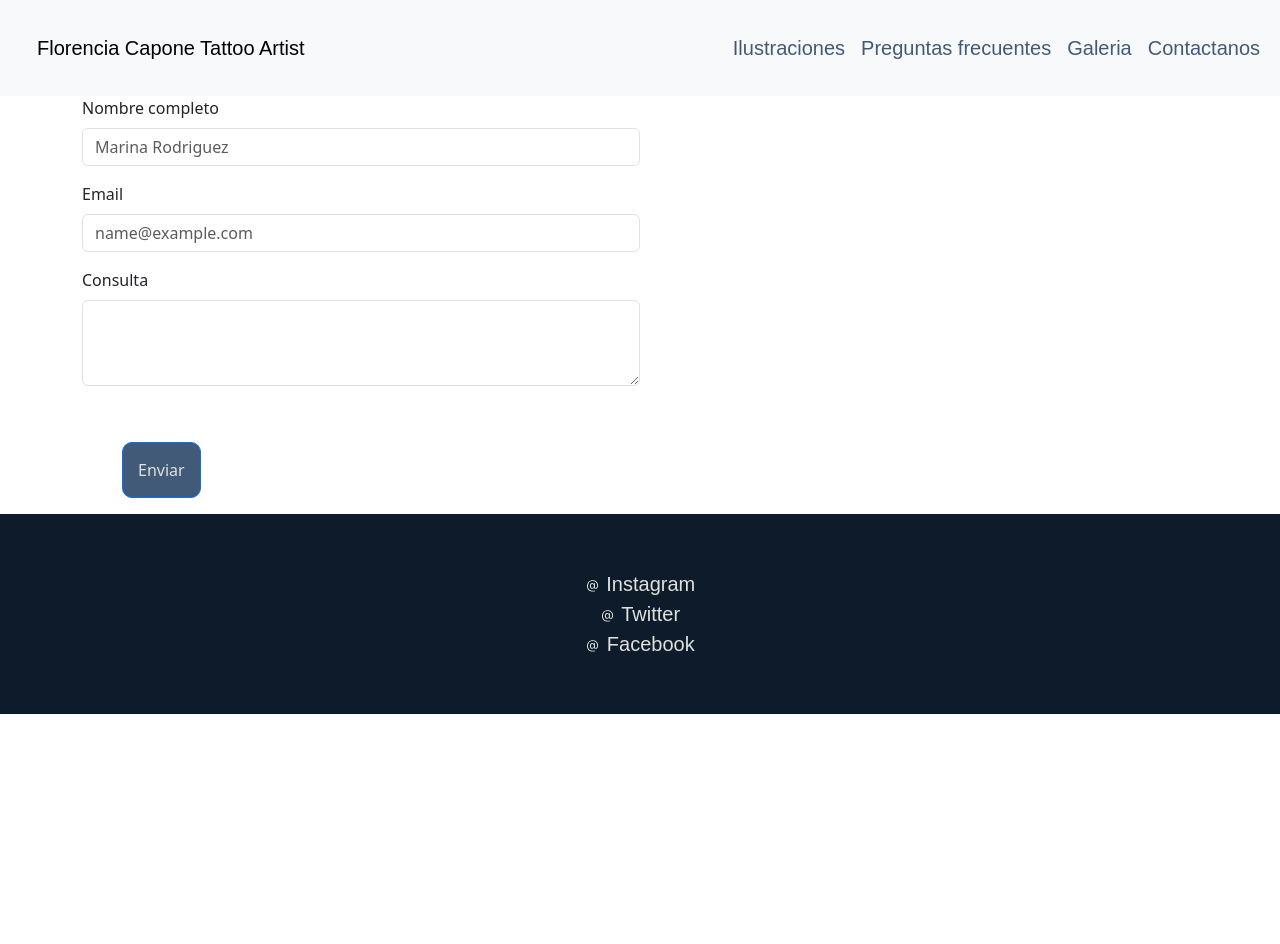
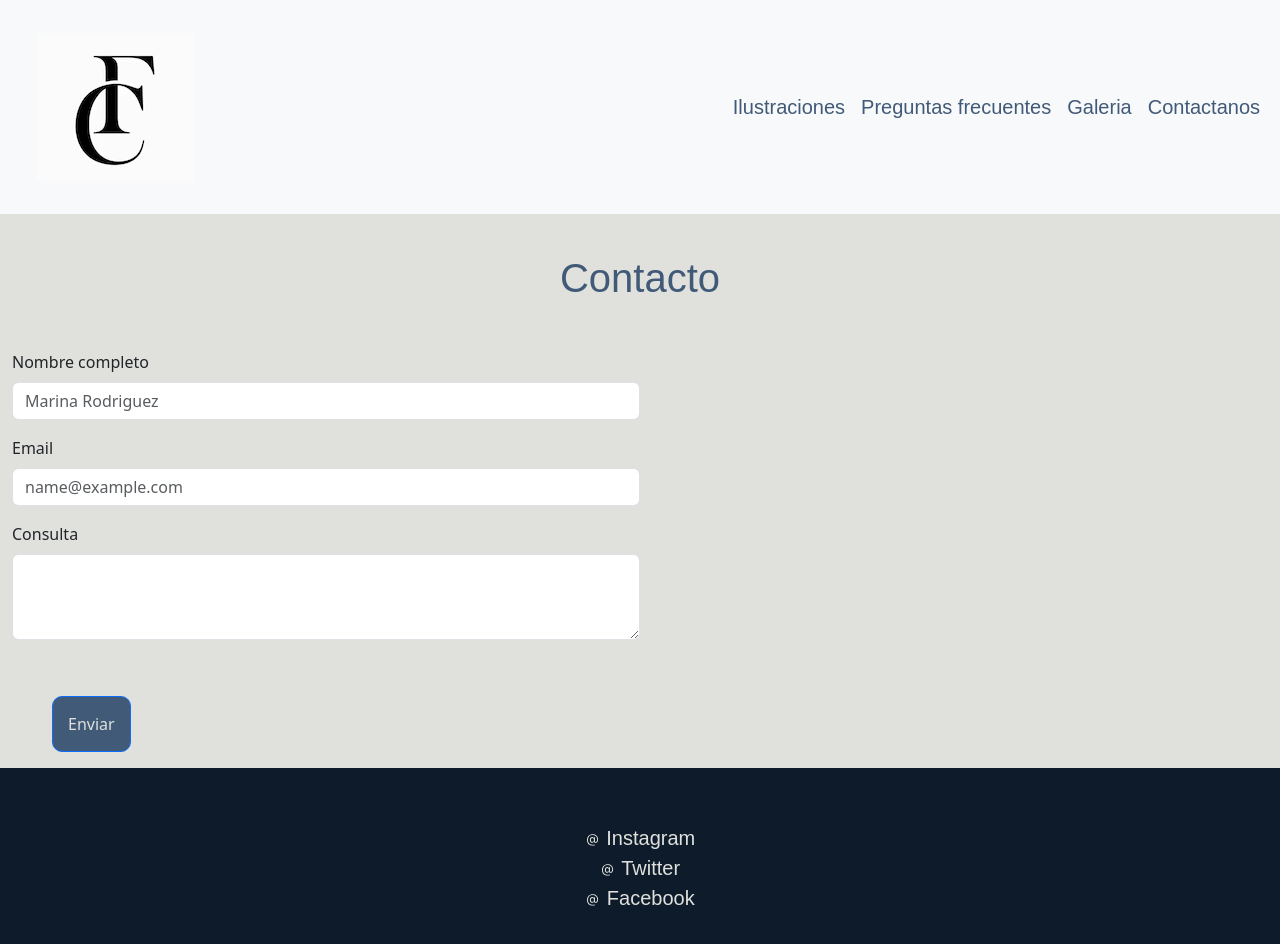
Before and after one commit to MartuGallonetti/PreEntrega2Gallonetti, a website: page pages/contacto.html in a window 1280 px wide. Before the commit the page ends 800 px from the top, so only its background shows below. Drawn offline with nearby package versions, Linux system fonts and the light colour scheme.

Commit message:
modificamos logo, galeria y contacto

```diff
--- a/pages/contacto.html
+++ b/pages/contacto.html
@@ -17,9 +17,12 @@
         <header class="header">
             <nav class="navbar navbar-expand-lg bg-body-tertiary">
                 <div class="container-fluid">
-                    <a class="navbar-brand" href="../index.html"
-                        >Florencia Capone Tattoo Artist</a
-                    >
+                    <a class="navbar-brand" href="../index.html">
+                        <img
+                            class="logo"
+                            src="../recursos/logo.png"
+                            alt="Logo de una F y una C"
+                    /></a>
                     <button
                         class="navbar-toggler"
                         type="button"
@@ -55,7 +58,8 @@
                 </div>
             </nav>
         </header>
-        <main id="main-contacto" class="container">
+        <main id="main-contacto" class="container-fluid fondo-main">
+            <h1 class="titulo-principal">Contacto</h1>
             <form class="col-md-6">
                 <div class="mb-3">
                     <label for="exampleFormControlInput1" class="form-label"
--- a/scss/pages/galeria.scss
+++ b/scss/pages/galeria.scss
@@ -1,6 +1,6 @@
+
 .titulo-gal {
     padding: 20px;
-    margin: 5px;
     text-align: center;
     font-family:'Montserrat', sans-serif;
     color: $color3;
--- a/scss/pages/index.scss
+++ b/scss/pages/index.scss
@@ -44,3 +44,7 @@
     color:$color5;
     border-radius: 100px;
 }
+
+h1 {
+    color: #E0E1DD;
+}
--- a/scss/partials/_header.scss
+++ b/scss/partials/_header.scss
@@ -13,3 +13,7 @@
     margin: 5px;
     padding: 20px;
 }
+
+.logo-florsi {
+    height: 20px;
+}
```
Also changed, not shown: index.html (+14 -4 lines), pages/galeria.html (+7 -4 lines), pages/ilustraciones.html (+6 -3 lines), pages/preguntas-frecuentes.html (+6 -3 lines), recursos/logo.png (added).
